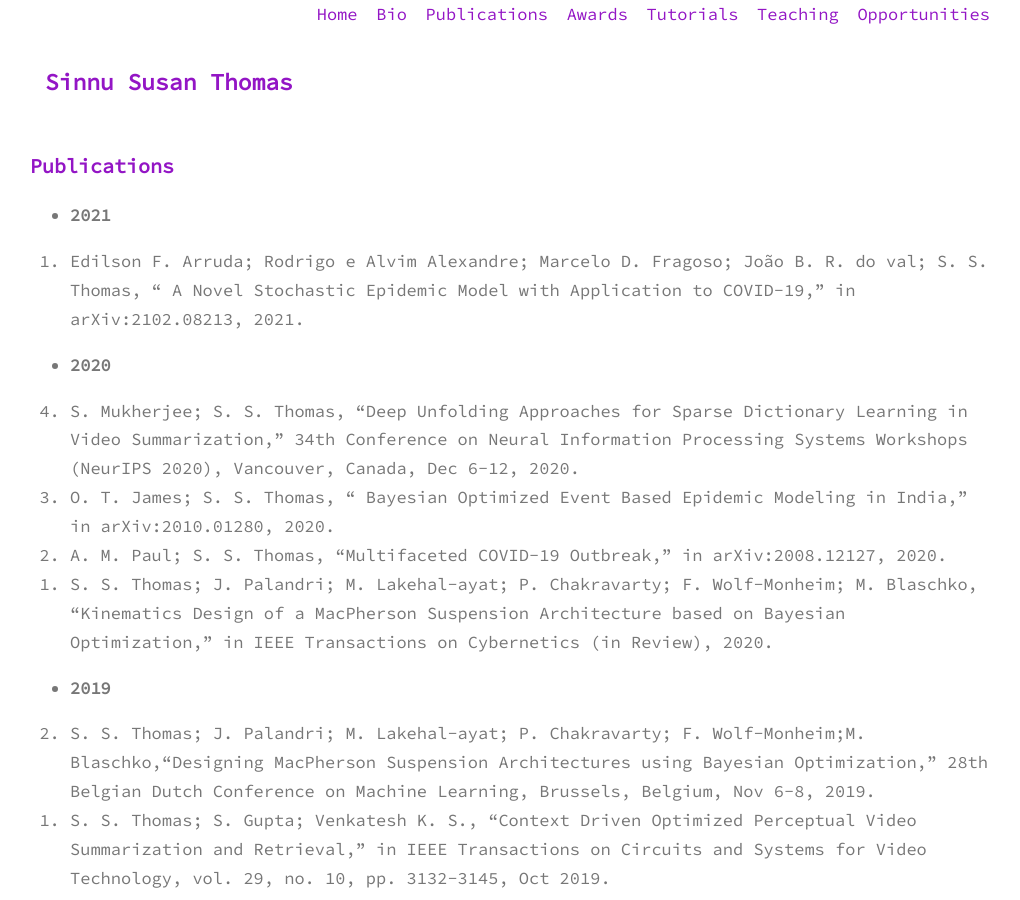
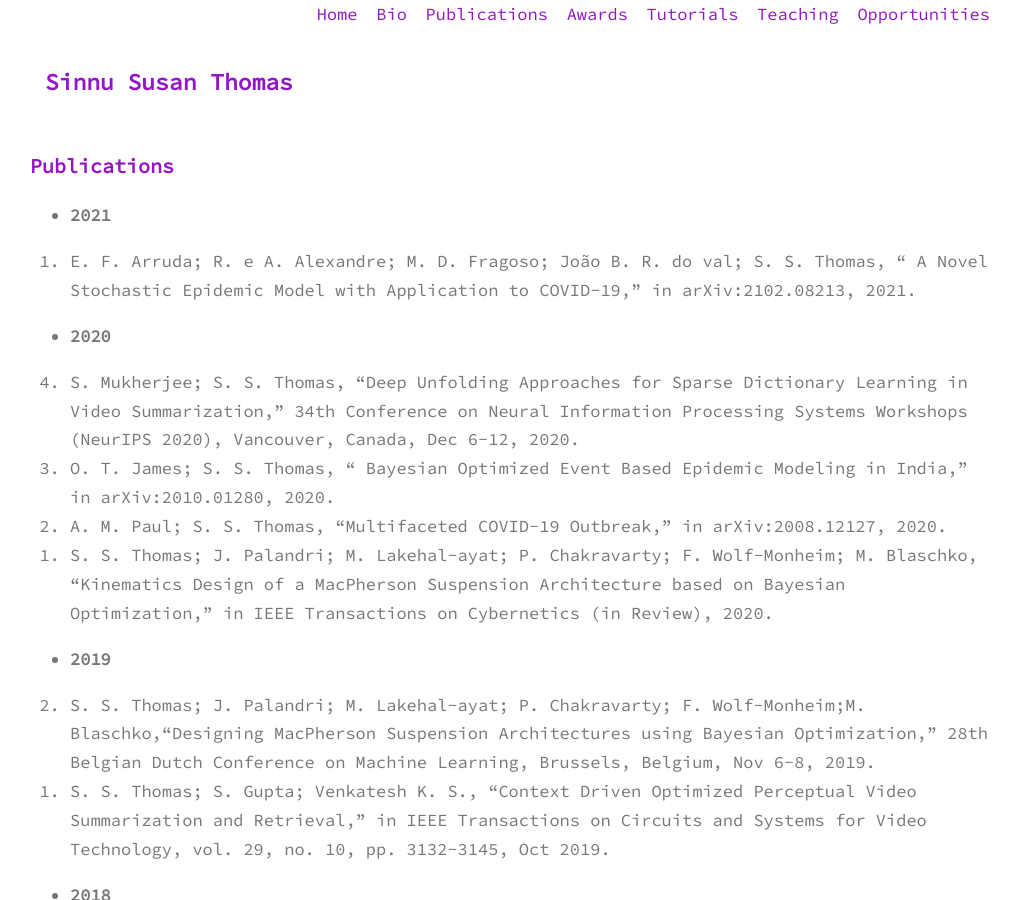
Before and after one commit to sinnuthomas/sinnuthomas.github.io, a Jekyll site: the page built from publications.md, in a window 1280 px wide and 900 px high. Shown: the whole window, without its empty margins (130-1150 px from the left). Built offline with Jekyll 4.4.1, drawn with Linux system fonts in a browser that asks for light colours.

Commit message:
Update publications.md

```diff
--- a/publications.md
+++ b/publications.md
@@ -6,7 +6,7 @@ permalink: /publications/
 
 * **2021**
 <ol reversed>
-  <li>Edilson F. Arruda; Rodrigo e Alvim Alexandre; Marcelo D. Fragoso; João B. R. do val; S. S. Thomas, “ A Novel Stochastic Epidemic Model with Application to COVID-19,” in arXiv:2102.08213, 2021.</li>
+  <li>E. F. Arruda; R. e A. Alexandre; M. D. Fragoso; João B. R. do val; S. S. Thomas, “ A Novel Stochastic Epidemic Model with Application to COVID-19,” in arXiv:2102.08213, 2021.</li>
 </ol>
 
 * **2020**
```
